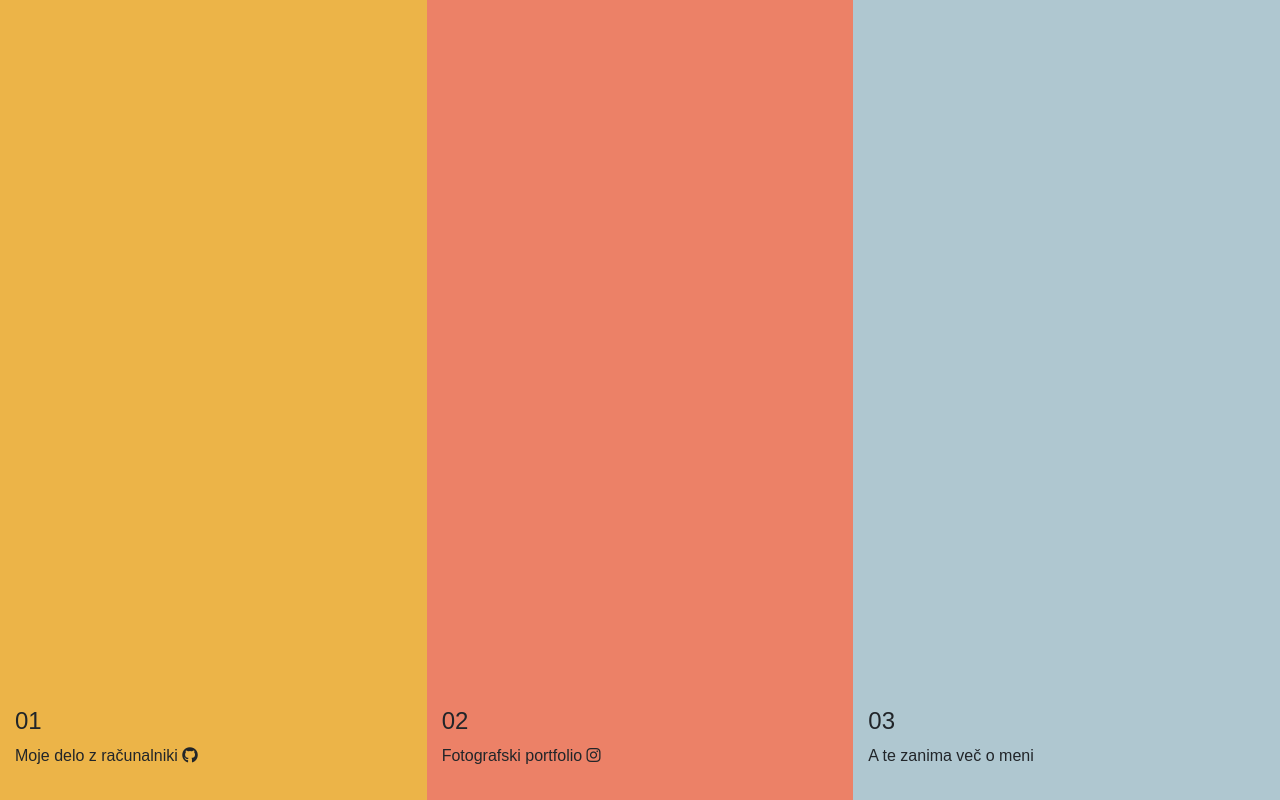
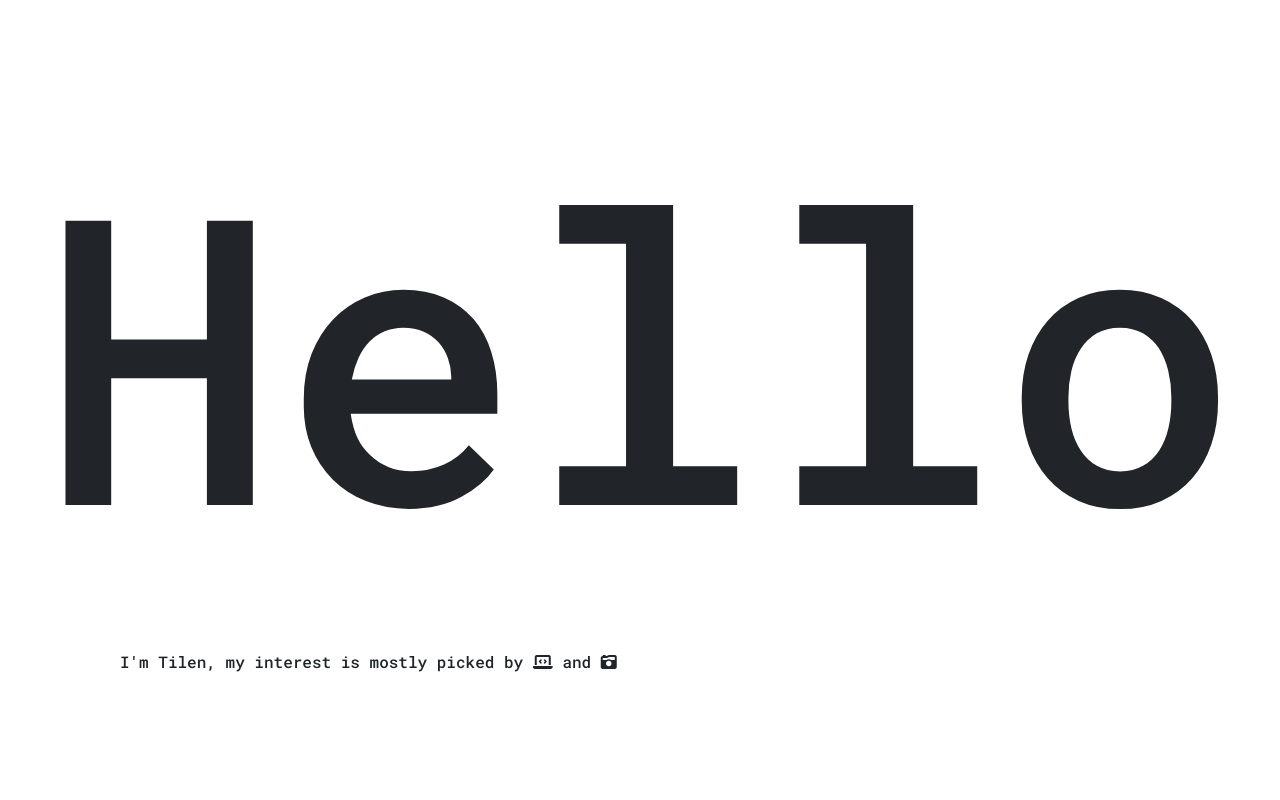
Before and after one commit to tilenmiklavic/personal_website, an Angular app: page / in a window 1280 px wide. Built offline with nearby package versions, Linux system fonts and the light colour scheme; a web font is replaced by a local one.

Commit message:
New design

```diff
--- a/src/app/landing-page/landing-page.component.css
+++ b/src/app/landing-page/landing-page.component.css
@@ -1,12 +1,13 @@
-.container-fluid .row {
-  height: 100vh;
+.title {
+  margin-top: 50px;
+  font-size: 25em;
 }
 
-.blok {
-  position: absolute;
-  bottom: 1em;
+.subtitle {
+  margin-left: 5em;
 }
 
 a {
+  text-decoration: none;
   color: inherit;
 }
--- a/src/app/landing-page/landing-page.component.html
+++ b/src/app/landing-page/landing-page.component.html
@@ -1,4 +1,18 @@
-<div class="container-fluid">
+<div class="d-flex justify-content-center container main">
+  <div class="row">
+    <div class="col">
+      <div class="title">
+        Hello
+      </div>
+      <div class="subtitle">
+        I'm Tilen, my interest is mostly picked by <a href="https://github.com/tilenmiklavic"><i class="fas fa-laptop-code"></i></a> and <a href="https://www.instagram.com/tilen_miklavic/"><i class="fas fa-camera-retro"></i></a>
+      </div>
+    </div>
+  </div>
+</div>
+
+
+<!-- <div class="container-fluid">
   <div class="row">
     <div class="col-12 col-md-4" style="background-color: rgb(236, 180, 72);">
       <div class="blok">
@@ -33,4 +47,4 @@
       </div>
     </div>
   </div>
-</div>
+</div> -->
--- a/src/index.html
+++ b/src/index.html
@@ -9,6 +9,8 @@
   <link rel="stylesheet" href="assets/stylesheets/bootstrap.min.css">
   <link rel="stylesheet" href="assets/stylesheets/all.min.css">
   <link rel='stylesheet' href="assets/stylesheets/style.css">
+  <link rel="preconnect" href="https://fonts.gstatic.com">
+  <link href="https://fonts.googleapis.com/css2?family=Roboto+Mono:wght@500&display=swap" rel="stylesheet">
   <script src="https://kit.fontawesome.com/0971d883dd.js" crossorigin="anonymous"></script>
 </head>
 <body>
--- a/src/styles.css
+++ b/src/styles.css
@@ -1 +1,4 @@
 /* You can add global styles to this file, and also import other style files */
+body {
+  font-family: 'Roboto Mono', monospace;
+}
```
